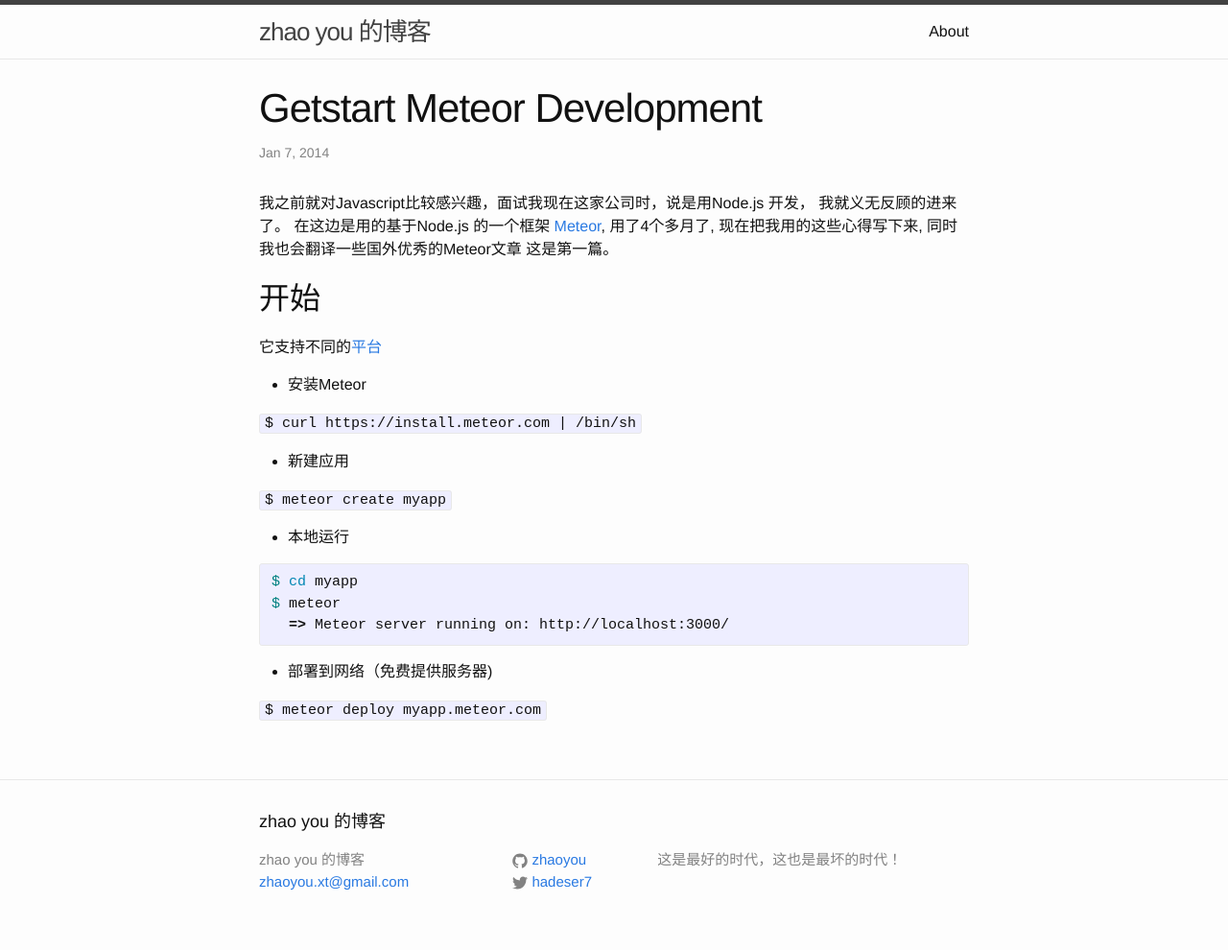
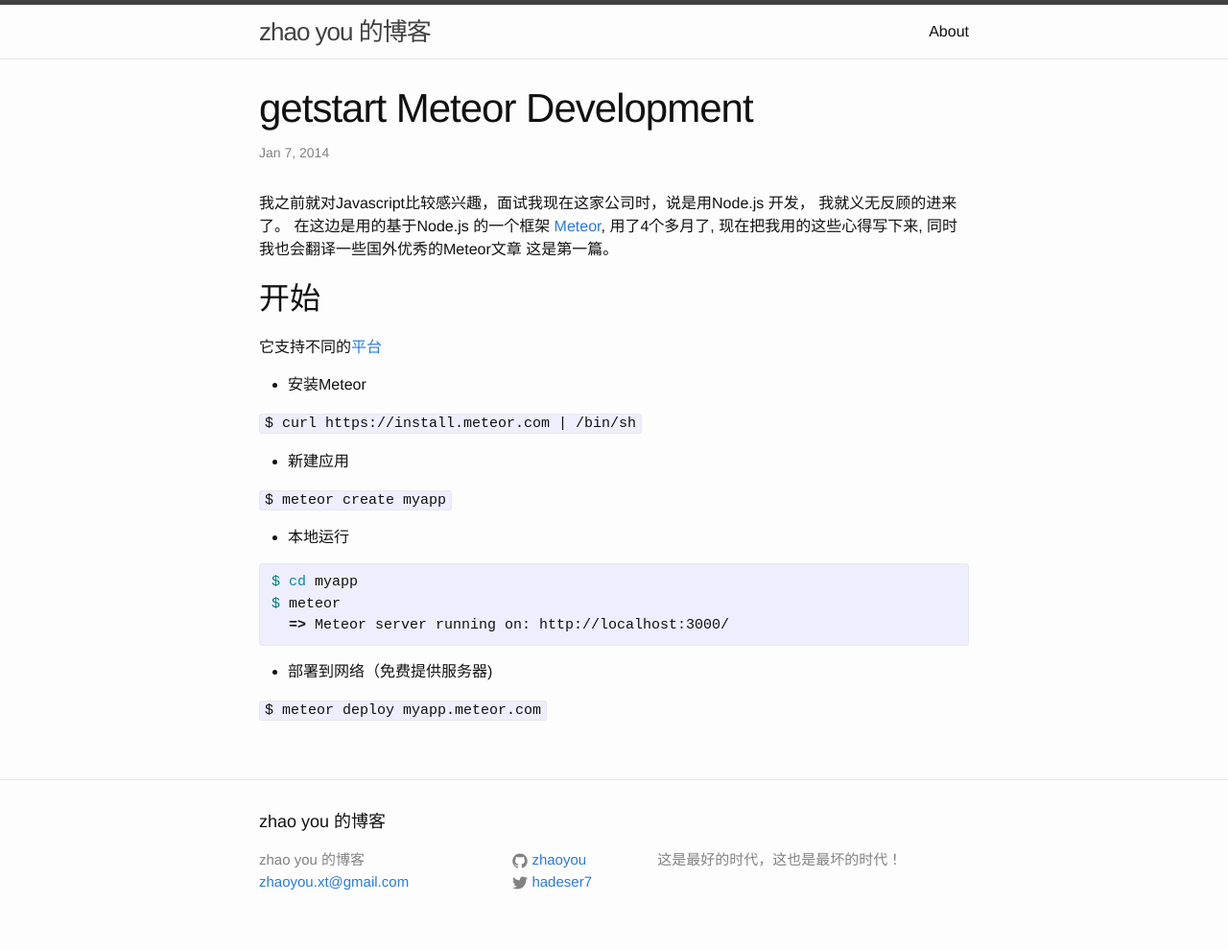
Before and after one commit to zhaoyou/zhaoyou.github.io, a Jekyll site: the page built from _posts/2014-01-08-getstart-meteor.markdown, in a window 1280 px wide. Shown: the whole page at 96% size. Built offline with Jekyll 4.4.1, drawn with Linux system fonts in a browser that asks for light colours.

```diff
--- a/_posts/2014-01-08-getstart-meteor.markdown
+++ b/_posts/2014-01-08-getstart-meteor.markdown
@@ -1,6 +1,6 @@
 ---
 layout: post
-title: "Getstart Meteor Development"
+title: "getstart Meteor Development"
 date: 2014-01-08 00:00:04 +0800
 comments: true
 categories: meteor
```
